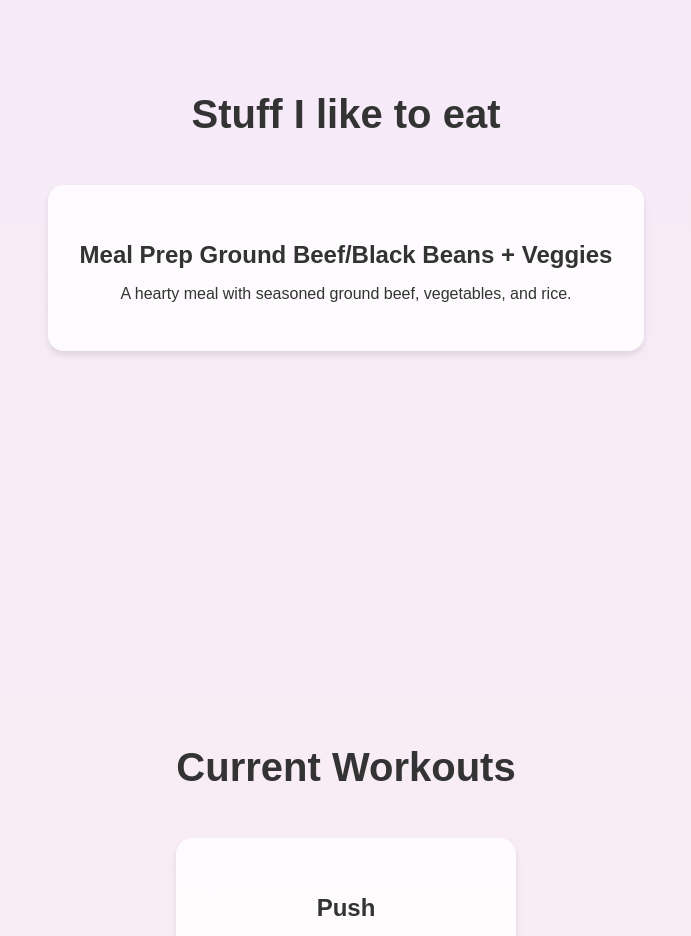
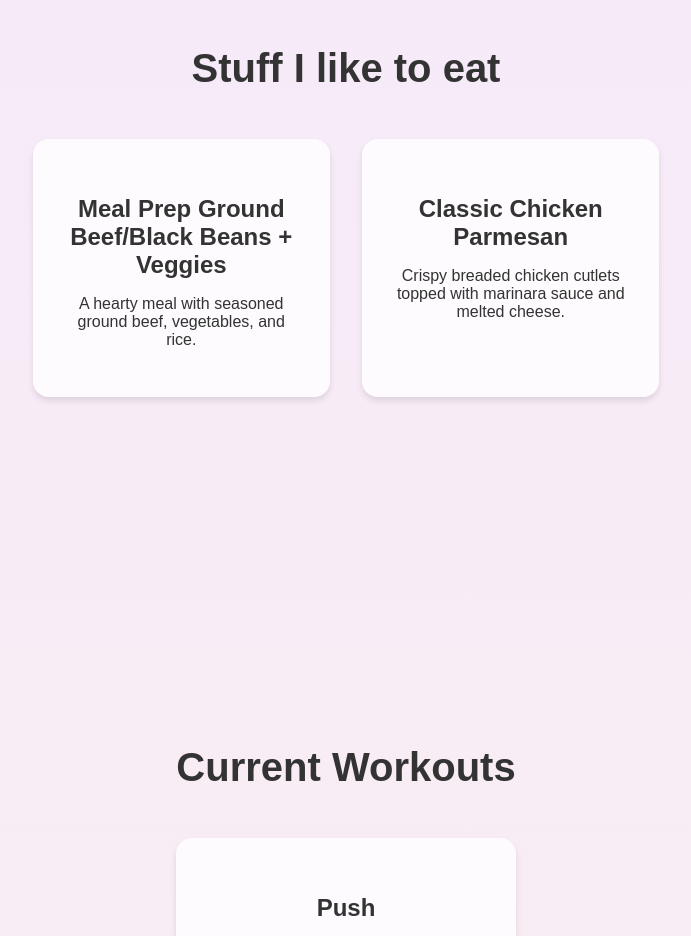
Before and after one commit to FilTatarnik/Munchy_healthy_eating_app, a React (Create React App) app: page / in a window 1280 px wide. Shown: the part 1220-2156 px from the top of the page, without its empty margins (294-985 px from the left). Built offline with nearby package versions, Linux system fonts and the light colour scheme.

Commit message:
added chicken parm recipe

```diff
--- a/src/components/Recipes.js
+++ b/src/components/Recipes.js
@@ -28,6 +28,33 @@ const Recipes = () => {
       ],
       link: "https://example.com/meal-prep-chipotle-ground-beef"
     },
+    {
+      title: "Classic Chicken Parmesan",
+      description: "Crispy breaded chicken cutlets topped with marinara sauce and melted cheese.",
+      fullDescription: "Thin chicken cutlets coated in seasoned Italian breadcrumbs, pan-fried to golden perfection, then topped with rich marinara sauce and melted mozzarella cheese. Finished under the broiler for that irresistible cheesy crust.",
+      ingredients: [
+        "2 chicken breasts, pounded thin",
+        "2 cups Italian seasoned breadcrumbs",
+        "2 large eggs, beaten",
+        "1/4 cup olive oil",
+        "4 cloves garlic, minced",
+        "2 cups marinara sauce",
+        "2 cups shredded mozzarella cheese",
+        "1/4 cup grated Parmesan cheese",
+        "Salt and pepper to taste",
+        "Fresh basil leaves for garnish"
+      ],
+      instructions: [
+        "Set up a breading station with three shallow dishes: one with flour, one with beaten eggs, and one with Breadcrumbs.",
+        "Slice your cutletts into 2-3 thinner cutlets. The chicken to breading ration has to be good, you don't want your chicken too thick. Season the chicken cutlets with salt and pepper. Dredge each cutlet in egg, and finally coat with breadcrumbs, you want to get every square cm of this cutlet coated. Sprinkle more ontop then firmly press onto the cutlet to make it stick. No naked spots allowed.",
+        "In a large skillet, heat olive oil or any other high smoke point oil you have. I don't like using Extra Virgin Olive Oil because over medium heat. Add minced garlic and sauté for about 30 seconds until fragrant.",
+        "Cook the breaded chicken cutlets in the garlic-infused oil for 3-4 minutes per side, until golden brown and cooked through. Work in batches if necessary.",
+        "Transfer the cooked cutlets to a baking sheet. Top each cutlet with marinara sauce, shredded mozzarella, and grated Parmesan.",
+        "Place under the broiler for 2-3 minutes, or until the cheese is melted and bubbly with some golden spots.",
+        "Garnish with fresh basil leaves before serving."
+      ],
+      link: "https://example.com/classic-chicken-parmesan"
+    }
     // Add more recipes with similar structure
   ];
 
```
